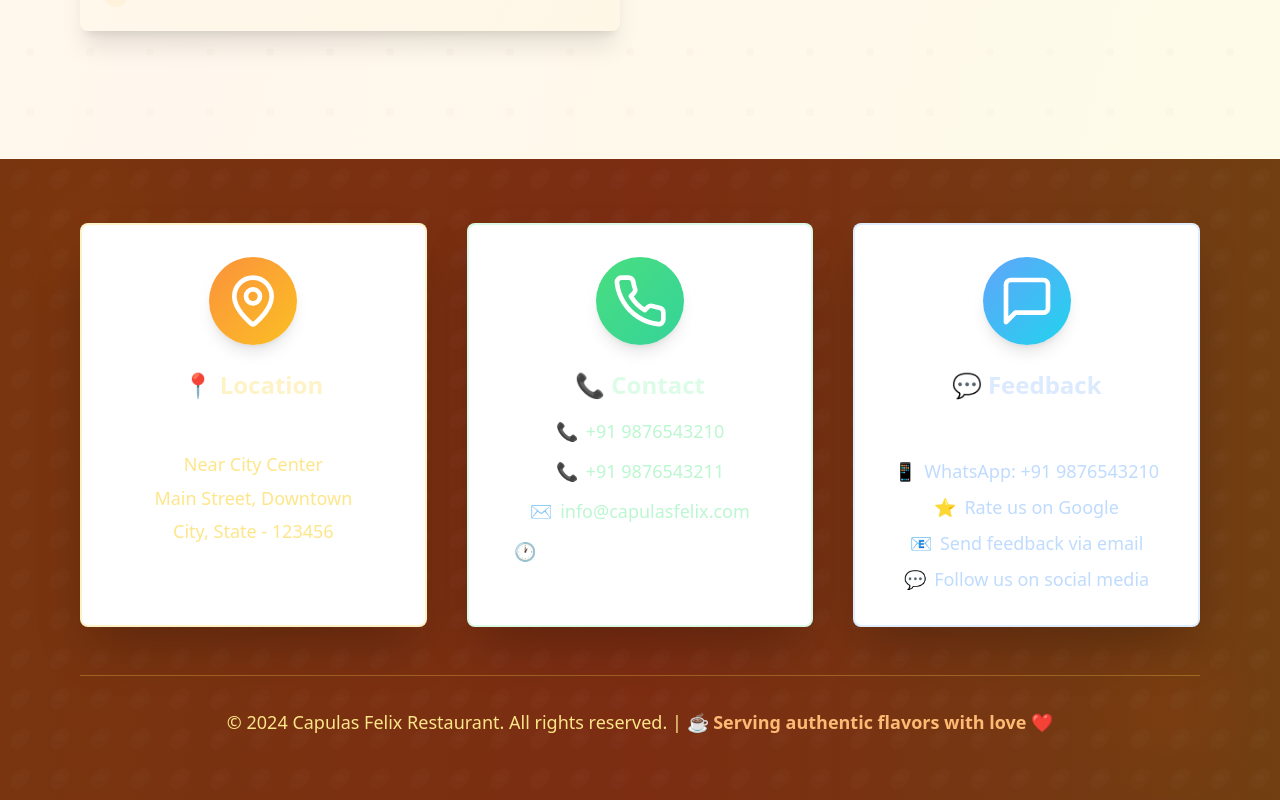
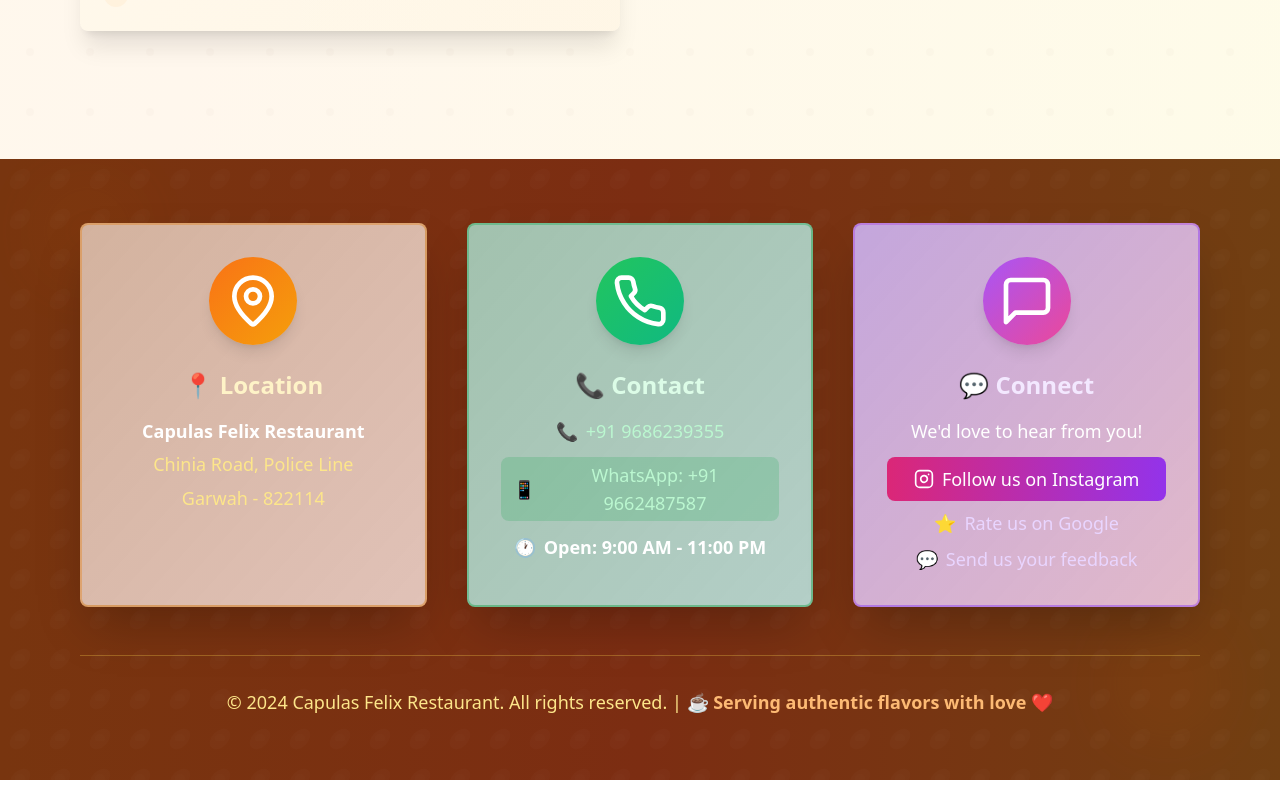
Before and after one commit to NickcommitGit/capulas-felix-qr-code, a React (Vite) app: page /menu in a window 1280 px wide. Shown: the part 4178-4978 px from the top of the page. Built offline with nearby package versions, Linux system fonts and the light colour scheme.

Commit message:
Enhance footer with contact details
Update contact information and Instagram link in the footer. Modify the card theme to a faded brown color for better visibility.

```diff
--- a/src/components/MenuFooter.tsx
+++ b/src/components/MenuFooter.tsx
@@ -1,5 +1,5 @@
 
-import { MapPin, Phone, MessageSquare } from 'lucide-react';
+import { MapPin, Phone, MessageSquare, Instagram } from 'lucide-react';
 import { Card, CardContent } from '@/components/ui/card';
 
 const MenuFooter = () => {
@@ -21,37 +21,33 @@ const MenuFooter = () => {
       <div className="max-w-6xl mx-auto px-4 relative z-10">
         <div className="grid md:grid-cols-3 gap-10">
           {/* Location */}
-          <Card className="bg-gradient-to-br from-white/15 to-white/5 backdrop-blur-lg border-amber-300/30 border-2 shadow-2xl">
+          <Card className="bg-gradient-to-br from-amber-800/40 to-orange-800/30 backdrop-blur-lg border-amber-600/40 border-2 shadow-2xl">
             <CardContent className="p-8 text-center">
-              <div className="bg-gradient-to-br from-orange-400 to-amber-400 rounded-full p-4 w-fit mx-auto mb-6 shadow-lg">
+              <div className="bg-gradient-to-br from-orange-500 to-amber-500 rounded-full p-4 w-fit mx-auto mb-6 shadow-lg">
                 <MapPin className="h-14 w-14 text-white" />
               </div>
               <h3 className="text-2xl font-bold mb-4 text-amber-100">📍 Location</h3>
               <div className="text-amber-200 leading-relaxed space-y-1 text-lg">
                 <p className="font-semibold text-white">Capulas Felix Restaurant</p>
-                <p>Near City Center</p>
-                <p>Main Street, Downtown</p>
-                <p>City, State - 123456</p>
+                <p>Chinia Road, Police Line</p>
+                <p>Garwah - 822114</p>
               </div>
             </CardContent>
           </Card>
 
           {/* Contact */}
-          <Card className="bg-gradient-to-br from-white/15 to-white/5 backdrop-blur-lg border-green-300/30 border-2 shadow-2xl">
+          <Card className="bg-gradient-to-br from-green-800/40 to-emerald-800/30 backdrop-blur-lg border-green-600/40 border-2 shadow-2xl">
             <CardContent className="p-8 text-center">
-              <div className="bg-gradient-to-br from-green-400 to-emerald-400 rounded-full p-4 w-fit mx-auto mb-6 shadow-lg">
+              <div className="bg-gradient-to-br from-green-500 to-emerald-500 rounded-full p-4 w-fit mx-auto mb-6 shadow-lg">
                 <Phone className="h-14 w-14 text-white" />
               </div>
               <h3 className="text-2xl font-bold mb-4 text-green-100">📞 Contact</h3>
               <div className="text-green-200 space-y-3 text-lg">
                 <p className="flex items-center justify-center gap-2">
-                  <span>📞</span> +91 9876543210
+                  <span>📞</span> +91 9686239355
                 </p>
-                <p className="flex items-center justify-center gap-2">
-                  <span>📞</span> +91 9876543211
-                </p>
-                <p className="flex items-center justify-center gap-2">
-                  <span>✉️</span> info@capulasfelix.com
+                <p className="flex items-center justify-center gap-2 bg-green-600/20 px-3 py-1 rounded-lg">
+                  <span>📱</span> WhatsApp: +91 9662487587
                 </p>
                 <p className="flex items-center justify-center gap-2 font-semibold text-white">
                   <span>🕐</span> Open: 9:00 AM - 11:00 PM
@@ -60,27 +56,30 @@ const MenuFooter = () => {
             </CardContent>
           </Card>
 
-          {/* Feedback */}
-          <Card className="bg-gradient-to-br from-white/15 to-white/5 backdrop-blur-lg border-blue-300/30 border-2 shadow-2xl">
+          {/* Feedback & Social */}
+          <Card className="bg-gradient-to-br from-purple-800/40 to-pink-800/30 backdrop-blur-lg border-purple-600/40 border-2 shadow-2xl">
             <CardContent className="p-8 text-center">
-              <div className="bg-gradient-to-br from-blue-400 to-cyan-400 rounded-full p-4 w-fit mx-auto mb-6 shadow-lg">
+              <div className="bg-gradient-to-br from-purple-500 to-pink-500 rounded-full p-4 w-fit mx-auto mb-6 shadow-lg">
                 <MessageSquare className="h-14 w-14 text-white" />
               </div>
-              <h3 className="text-2xl font-bold mb-4 text-blue-100">💬 Feedback</h3>
-              <div className="text-blue-200 space-y-3 text-lg">
+              <h3 className="text-2xl font-bold mb-4 text-purple-100">💬 Connect</h3>
+              <div className="text-purple-200 space-y-3 text-lg">
                 <p className="text-white font-medium">We'd love to hear from you!</p>
                 <div className="space-y-2">
-                  <p className="flex items-center justify-center gap-2">
-                    <span>📱</span> WhatsApp: +91 9876543210
-                  </p>
+                  <a
+                    href="https://www.instagram.com/capulas.felix?utm_source=qr&igsh=MWhpMmJqMzc1amxrdw=="
+                    target="_blank"
+                    rel="noopener noreferrer"
+                    className="flex items-center justify-center gap-2 bg-gradient-to-r from-pink-600 to-purple-600 px-3 py-2 rounded-lg hover:from-pink-500 hover:to-purple-500 transition-all duration-300 text-white font-medium"
+                  >
+                    <Instagram className="h-5 w-5" />
+                    Follow us on Instagram
+                  </a>
                   <p className="flex items-center justify-center gap-2">
                     <span>⭐</span> Rate us on Google
                   </p>
                   <p className="flex items-center justify-center gap-2">
-                    <span>📧</span> Send feedback via email
-                  </p>
-                  <p className="flex items-center justify-center gap-2">
-                    <span>💬</span> Follow us on social media
+                    <span>💬</span> Send us your feedback
                   </p>
                 </div>
               </div>
```
